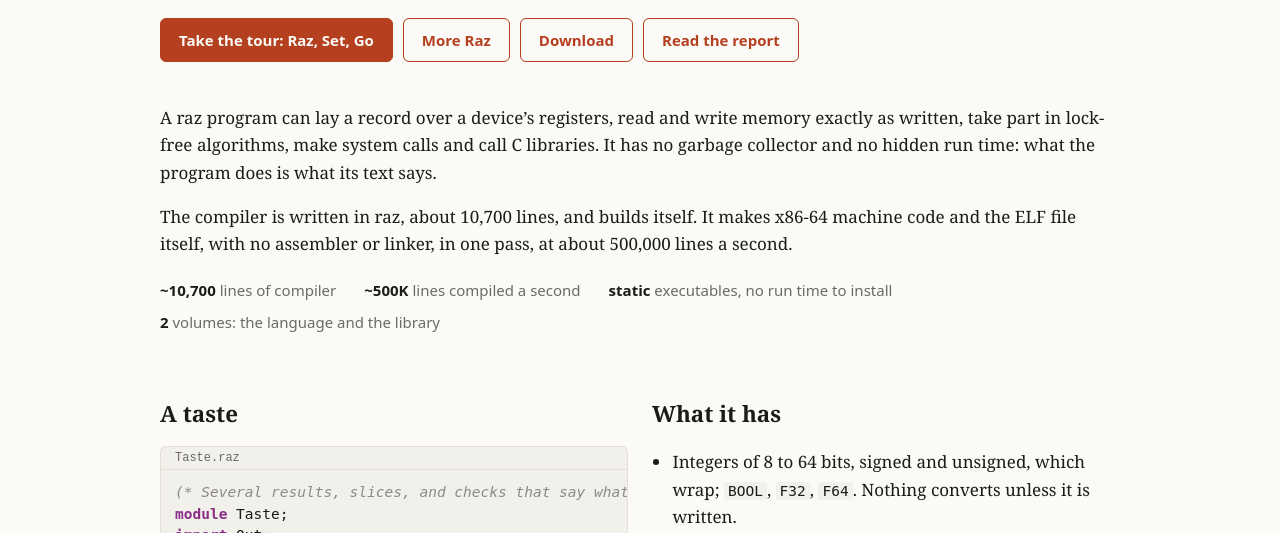
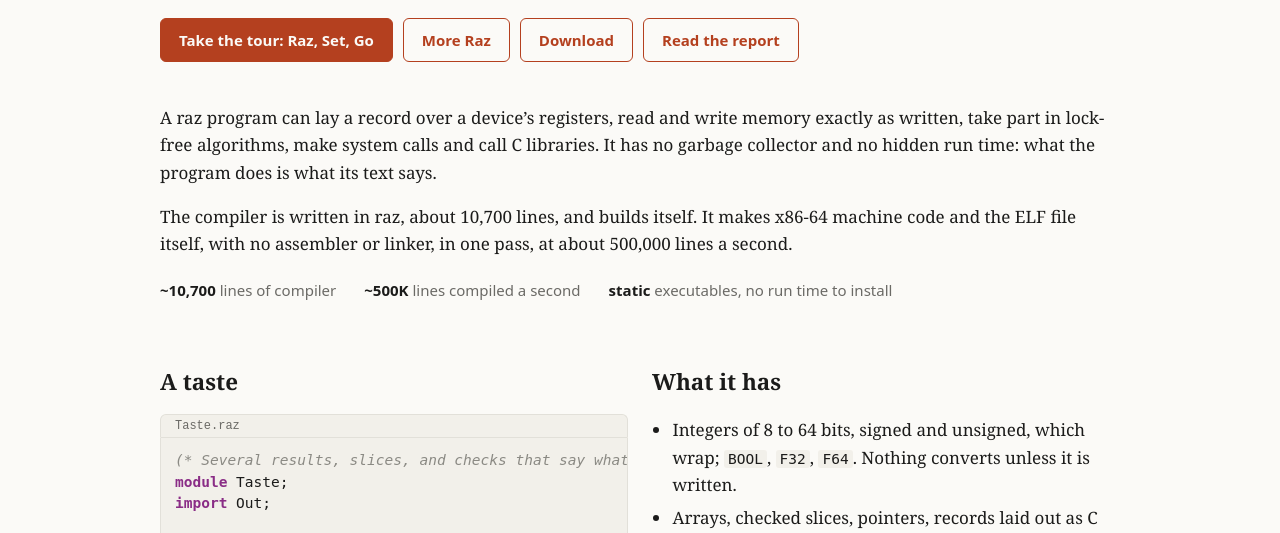
Before and after one commit to ldiaz94/raz, a plain HTML site: page site/public/index.html in a window 1280 px wide. Shown: the part 249-782 px from the top of the page. Drawn offline with Linux system fonts and the light colour scheme.

Commit message:
site: drop the volumes fact from the home page
Co-Authored-By: Claude Sonnet 5.5 <noreply@anthropic.com>

```diff
--- a/site/public/index.html
+++ b/site/public/index.html
@@ -43,7 +43,6 @@ one pass, at about 500,000 lines a second.</p>
   <span><b>~10,700</b> lines of compiler</span>
   <span><b>~500K</b> lines compiled a second</span>
   <span><b>static</b> executables, no run time to install</span>
-  <span><b>2</b> volumes: the language and the library</span>
 </div>
 
 <div class="cols">
```
Also changed, not shown: site/content/home.html (+0 -1 lines).
